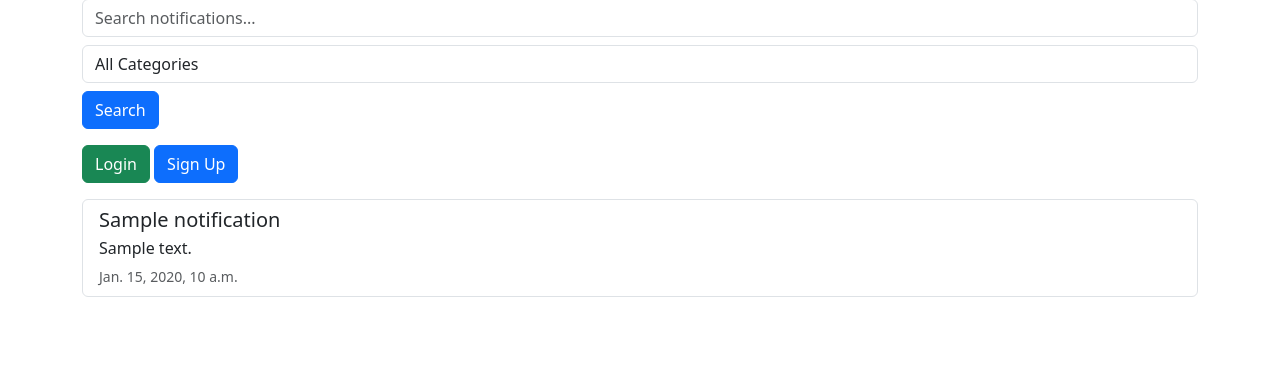
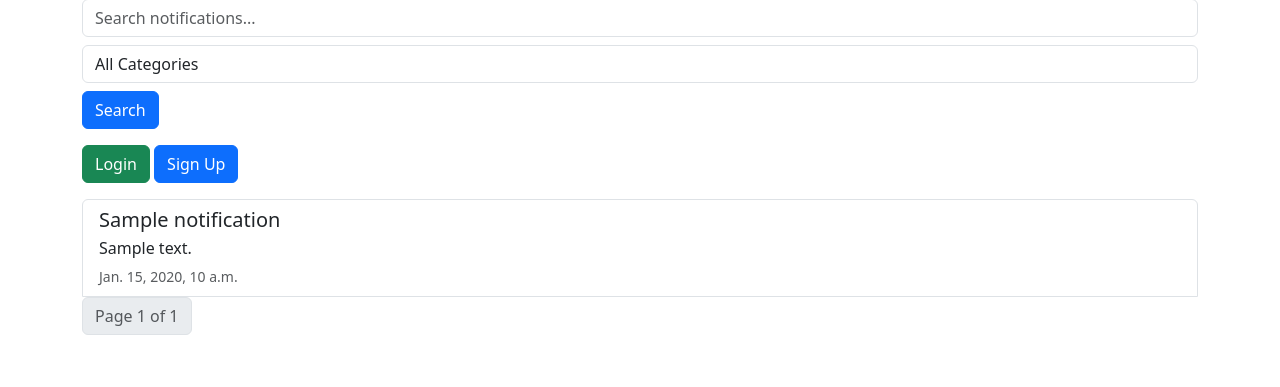
Before and after one commit to KakaMbweha01/Z-Board, a Django app: template noticeboard/notifications/templates/notifications/list.html in a window 1280 px wide. Shown: the part 79-466 px from the top of the page. Run offline with Django 5.2, Linux system fonts and the light colour scheme; the template is opened without the code that fills it: most values are stand-ins (such as "Sample title", 1, 10 or a date in 2020); data that the repository does not hold is empty.

Commit message:
added pagination

```diff
--- a/noticeboard/notifications/templates/notifications/list.html
+++ b/noticeboard/notifications/templates/notifications/list.html
@@ -42,6 +42,7 @@
                                 <option value="events">Events</option>
                                 <option value="deadlines">Deadlines</option>
                             </select>
+                        </div>
                         <button type="submit" class="btn btn-primary">Post Notfication</button>
                     </form>
                 {% else %}
@@ -64,6 +65,24 @@
             {% empty %}
                 <p>No notifications available.</p>
             {% endfor %}
-            </div>
+            <!-- Pagination Controls -->
+            <nav aria-label="Page navigation">
+                <ul class="pagination">
+                    {% if notifications.has_previous %}
+                        <li class="page-item">
+                            <a class="page-link" href="?page={{ notifications.previous_page_number }}{% if query %}&q={{ query }}{% endif %}{% if category_filter %}&category={{ category_filter }}{% endif %}">Previous</a>
+                        </li>
+                    {% endif %}
+                    <li class="page-item disabled">
+                        <span class="page-link">Page {{ notifications.number }} of {{ notifications.paginator.num_pages }}</span>
+                    </li>
+                    {% if notifications.has_next %}
+                        <li class="page-item">
+                            <a class="page-link" href="?page={{ notifications.next_page_number }}{% if query %}&q={{ query }}{% endif %}{% if category_filter %}&category={{ category_filter }}{% endif %}">Next</a>
+                        </li>
+                    {% endif %}
+                </ul>
+            </nav>
+        </div>
     </body>
 </html>
--- a/noticeboard/notifications/views.py
+++ b/noticeboard/notifications/views.py
@@ -6,6 +6,7 @@ from django.contrib.auth import login
 from django.contrib import messages
 from django.core.mail import send_mail
 from django.db.models import Q
+from django.core.paginator import Paginator
 
 # Create your views here.
 
@@ -22,6 +23,10 @@ def notification_list(request):
 
     if category_filter:
         notifications = notifications.filter(category=category_filter)
+
+    paginator = Paginator(notifications, 5)
+    page_number = request.GET.get('page')
+    page_obj = paginator.get_page(page_number)
 
     if request.method =='POST':
         if request.user.is_staff: # only staff can post
```
